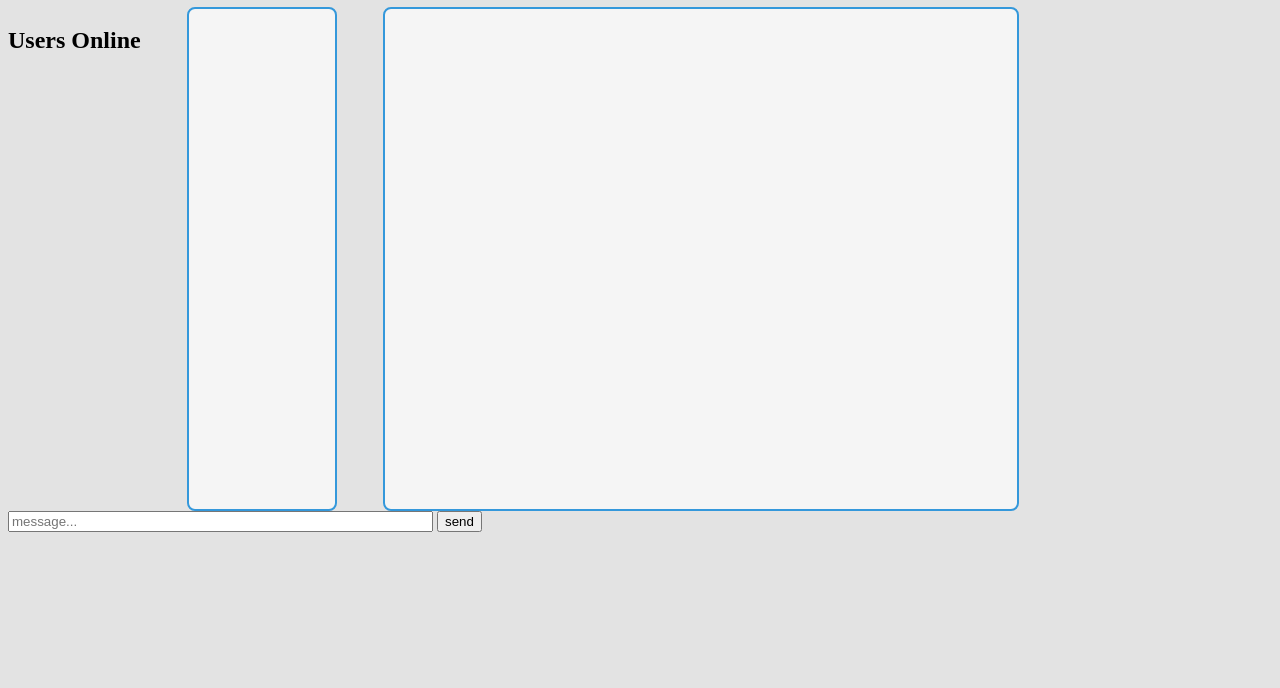
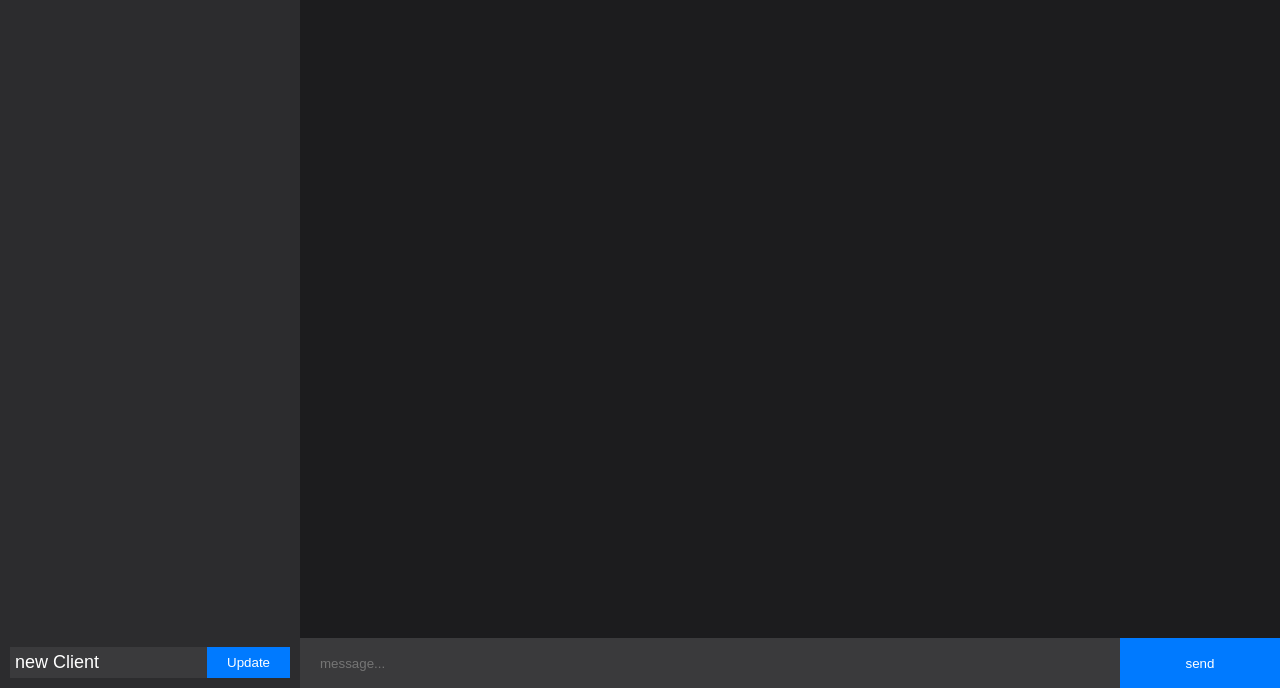
Before and after one commit to usha5000/ChatApp, a website: page client/index.html in a window 1280 px wide. Shown: the part 112-800 px from the top of the page. Drawn offline with nearby package versions, Linux system fonts and the light colour scheme; no server answers.

Commit message:
design update

```diff
--- a/client/index.html
+++ b/client/index.html
@@ -1,35 +1,42 @@
 <!DOCTYPE html>
 <html lang="en">
+
 <head>
     <meta charset="UTF-8">
     <meta name="viewport" content="width=device-width, initial-scale=1.0">
     <link rel="stylesheet" href="/style.css">
     <title>Let's Chat</title>
 </head>
+
 <body>
-    <div id="usernamebox">
-        <input onkeydown="if (event.key === 'Enter') changeUsername()" id="username" placeholder="username..." type="text" size="40">
-        <button onclick="changeUsername()">change username</button>
+    <div class="container">
+        <div class="sidebar">
+            <div class="userlist">
+                <h2>Users Online</h2>
+                <div id="onlineUserbox">
+                </div>
+            </div>
+            <div class="usernamebox">
+                <input onkeydown="if (event.key === 'Enter') changeUsername()" id="username" placeholder="username..."
+                    type="text" size="40">
+                <button onclick="changeUsername()">Update</button>
+            </div>
+        </div>
+        <div class="chat">
+            <div id="messagebox">
+            </div>
+            <div id="inputbox">
+                <input onkeydown="if (event.key === 'Enter') sendMessage()" id="message" placeholder="message..." type="text"
+                    size="50">
+                <button onclick="sendMessage()">send</button>
+            </div>
+        </div>
     </div>
 
-    <h1 style="text-align: center;">WebChat</h1>
-
-        <div id="container">
-            <h2>Users Online</h2>
-            <div id="onlineUserbox">
-            </div>
-            <div id="messagebox">
-            </div>
-        </div>
-
-        <div id="inputbox" >
-            <input onkeydown="if (event.key === 'Enter') sendMessage()" id="message" placeholder="message..." type="text" size="50">
-            <button onclick="sendMessage()">send</button>
-        </div>
-
-
-
-    <script src="https://cdnjs.cloudflare.com/ajax/libs/socket.io/4.6.2/socket.io.js" integrity="sha512-jMNwWSmjje4fjYut9MBGKXw5FZA6D67NHAuC9szpjbbjg51KefquNfvn4DalCbGfkcv/jHsHnPo1o47+8u4biA==" crossorigin="anonymous" referrerpolicy="no-referrer"></script>
+    <script src="https://cdnjs.cloudflare.com/ajax/libs/socket.io/4.6.2/socket.io.js"
+        integrity="sha512-jMNwWSmjje4fjYut9MBGKXw5FZA6D67NHAuC9szpjbbjg51KefquNfvn4DalCbGfkcv/jHsHnPo1o47+8u4biA=="
+        crossorigin="anonymous" referrerpolicy="no-referrer"></script>
     <script src="script.js"></script>
 </body>
+
 </html>
--- a/client/script.js
+++ b/client/script.js
@@ -65,7 +65,13 @@ function sendMessage() {
 
 function addMessage(data) {
     let messageBox = document.getElementById('messagebox')
+
     let messageContainer = document.createElement('div')
+    messageContainer.classList.add("messageContainer")
+
+    let message = document.createElement('div')
+    message.classList.add("message")
+
     let nameTag = document.createElement('p')
 
     if (data.browserId == browserId) {
@@ -82,9 +88,11 @@ function addMessage(data) {
     let messageTag = document.createElement('p')
     messageTag.innerHTML = data.message
 
-    messageContainer.appendChild(nameTag)
-    messageContainer.appendChild(timeTag)
-    messageContainer.appendChild(messageTag)
+    message.appendChild(nameTag)
+    message.appendChild(timeTag)
+    message.appendChild(messageTag)
+
+    messageContainer.appendChild(message)
 
     messageBox.appendChild(messageContainer)
     messageBox.scrollTop = messageBox.scrollHeight;
--- a/client/style.css
+++ b/client/style.css
@@ -1,66 +1,120 @@
-   body {
-    background-color: #e3e3e3
+* {
+  margin: 0;
+  padding: 0;
+  font-family: Arial, Helvetica, sans-serif;
+  color: white;
 }
 
-   #username {
-    border: 2px solid #ccc;
-    border-radius: 4px;
-    padding: 6px;
+.container {
+  width: 100vw;
+  height: 100vh;
+  display: flex;
+  flex-direction: row;
+  background-color: #1C1C1E;
 }
 
-  #usernamebox button {
-    background-color: #4CAF50;
-    padding: 6px;
-    color: white;
-    border-style: none;
-    border-radius: 4px;
+.sidebar {
+  height: calc(100% - 20px);
+  width: 280px;
+  background-color: #2C2C2E;
+  padding: 10px;
+  display: flex;
+  flex-direction: column;
+}
+
+.userlist {
+  width: 100%;
+  height: 100%;
+}
+
+.usernamebox {
+  width: 100%;
+  display: flex;
+  justify-content: flex-end;
+  align-items: center;
+  font-size: large;
+}
+
+.usernamebox button {
+  background-color: #007AFF;
+  border: 0;
+  cursor: pointer;
+  height: 100%;
+  padding-left: 20px;
+  padding-right: 20px;
+}
+
+.usernamebox button:hover {
+  background-color: #045cbd;
+}
+
+.usernamebox input {
+  background-color: #3A3A3C;
+  border: 0;
+  width: 100%;
+  font-size: large;
+  outline: none;
+  padding: 5px;
+}
+
+.chat {
+  width: calc(100% - 300px);
+  height: 100%;
+  display: flex;
+  flex-direction: column;
+}
+
+#messagebox {
+  width: 100%;
+  height: calc(100vh - 50px);
+}
+
+#inputbox {
+  width: 100%;
+  height: 50px;
+  background-color: #3A3A3C;
+  display: flex;
+}
+
+#inputbox input {
+  height: 100%;
+  background-color: transparent;
+  border: 0;
+  outline: none;
+  width: 100%;
+  padding-left: 20px;
+}
+
+#inputbox button {
+  width: 20%;
+  background-color: #007AFF;
+  border: 0;
   cursor: pointer;
 }
 
-  #usernamebox button:hover {
-    background-color: #45a049;
+#inputbox button:hover {
+  background-color: #045cbd;
 }
 
-
-  #container {
-    display: flex;
-    flex-direction: row;
-    justify-content: space-between;
-    text-align: center;
-  }
-
-
-  #onlineUserbox {
-    border: 2px solid #3498db;
-    border-radius: 8px;
-    padding: 10px;
-    width: 10%;
-    background-color: #f5f5f5;
-  }
-
-  #messagebox {
-    border: 2px solid #3498db;
-    border-radius: 8px;
-    width: 50%;
-    height: 500px;
-    margin-right: 20%;
-    background-color: #f5f5f5;
-    overflow-y: auto;
+.messageContainer {
+  width: 100%;
 }
 
 .myMessage {
-    border: 2px solid black;
-    width: 100px;
-    margin: 20px;
-    margin-left: 75%;
-    padding: 10px;
   text-align: right;
 }
 
 .clientMessage {
-    border: 2px solid black;
-    width: 100px;
-    margin: 20px;
-    padding: 10px;
   text-align: left;
 }
+
+.message {
+  background-color: #007AFF;
+  padding: 10px;
+  margin: 10px;
+  border-radius: 5px;
+  display: inline-block;
+  max-width: 40%;
+  overflow-y: auto;
+  text-align: left;
+}
```
Lines whose indentation alone changed are shown as unchanged.
